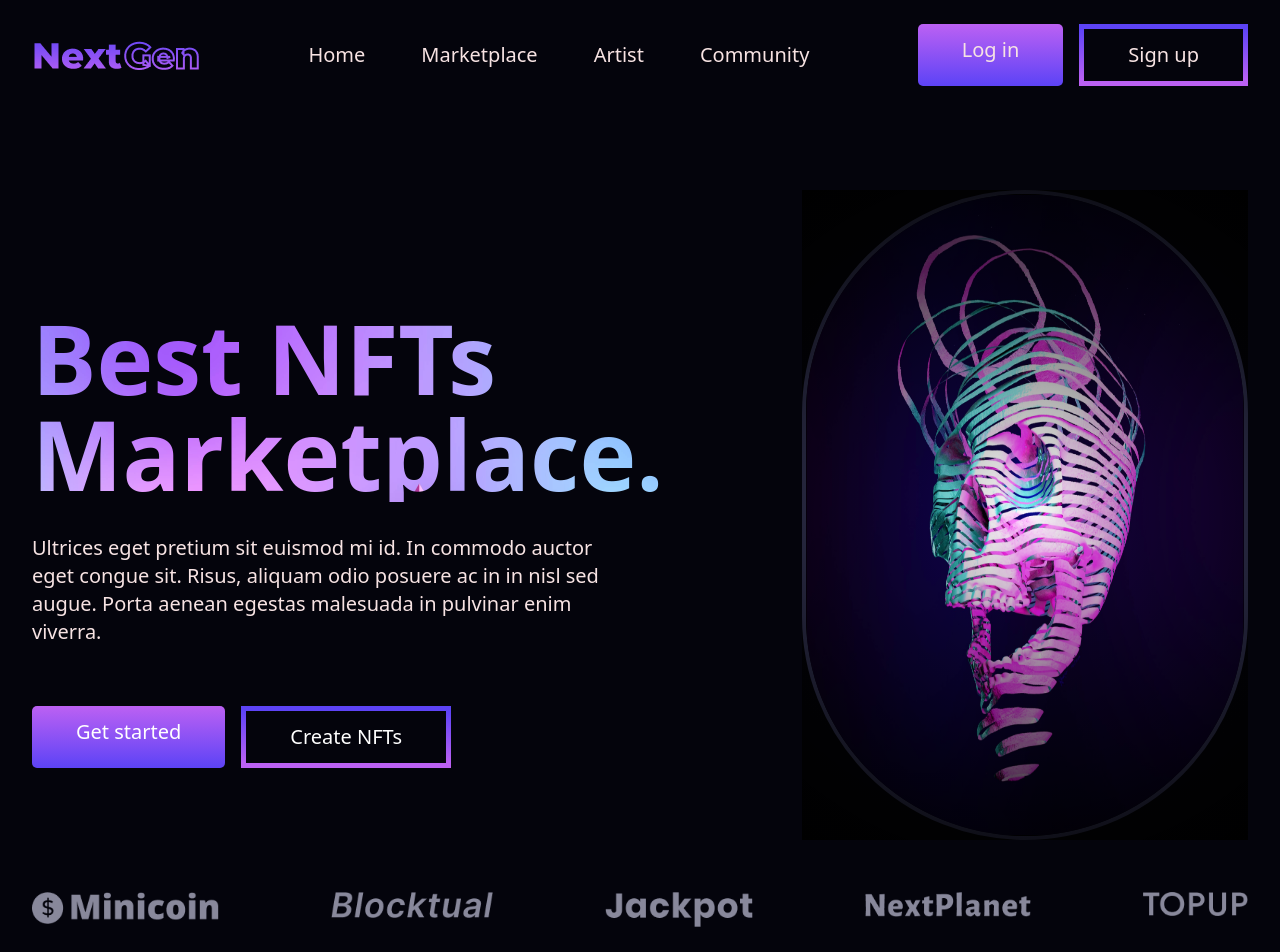
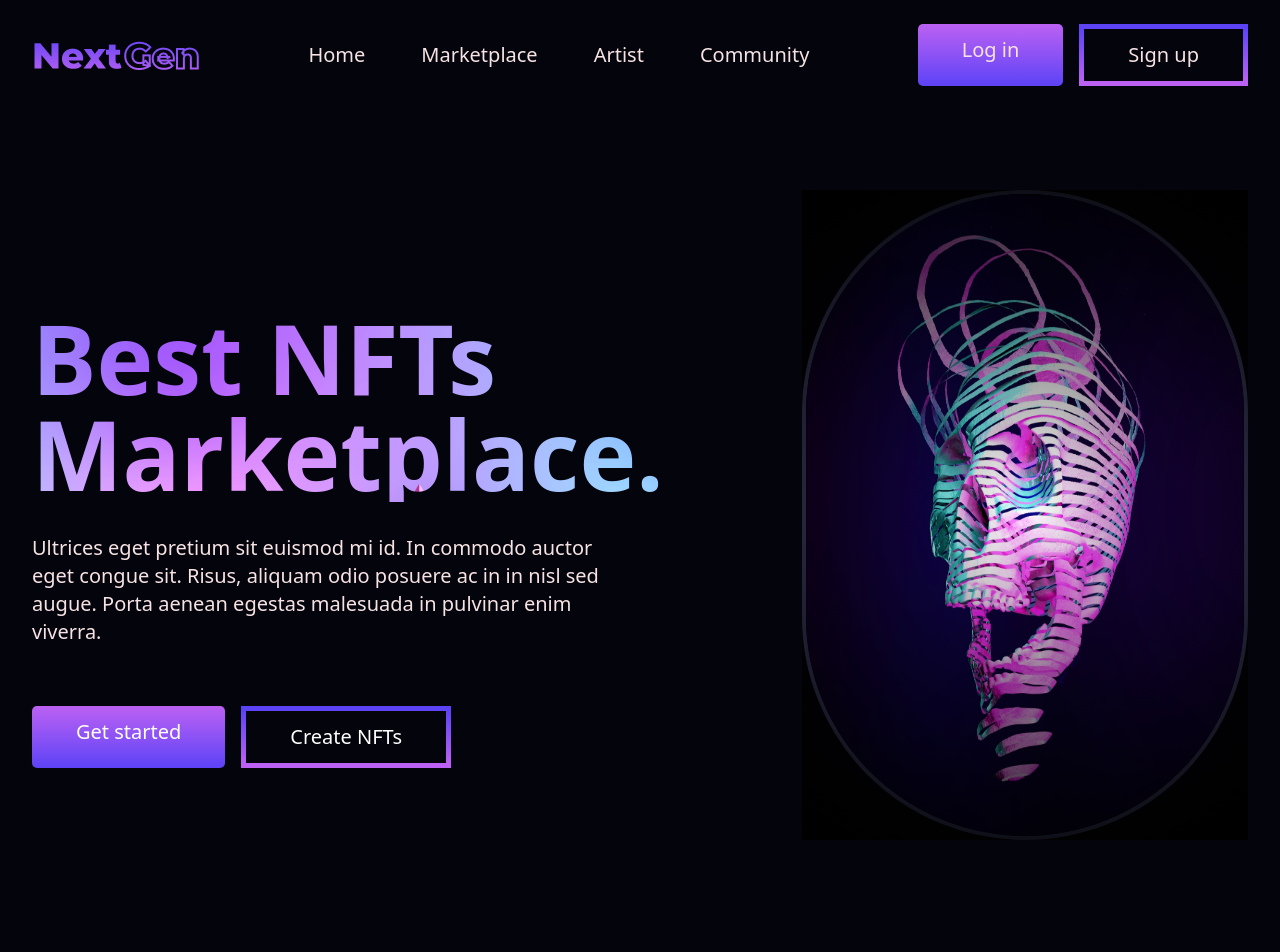
Before and after one commit to alihossen4/figma-app, a React (Vite) app in the folder next-gen/: page / in a window 1280 px wide. Shown: the top 952 px of the page. Built offline with nearby package versions, Linux system fonts and the light colour scheme.

Commit message:
brand-updated

```diff
--- a/next-gen/src/sections/Brand.jsx
+++ b/next-gen/src/sections/Brand.jsx
@@ -29,9 +29,9 @@ const brandImage = [
 ]
 const Brand = () => {
   return (
-    <section>
+    <section className="py-40">
         <Container>
-            <Flex className={`${brandImage >5 && 'flex-wrap'} gap-28 py-7`}>
+            <Flex className={`${brandImage >5 && 'flex-wrap'} gap-28 `}>
                 {brandImage.map( ({src,alt}) =>(
                     <div key={alt} className="w-fit">
                         <img src={src} alt={alt} />
--- a/next-gen/src/sections/Navbar.jsx
+++ b/next-gen/src/sections/Navbar.jsx
@@ -23,8 +23,8 @@ const menu = [
 ]
 const Navbar = ()=>{
     return(
-        <nav>
-            <Container>
+        <nav >
+            <Container >
                 <Flex className="items-center justify-between">
                     <div>
                         <img src={logo}/>
```
